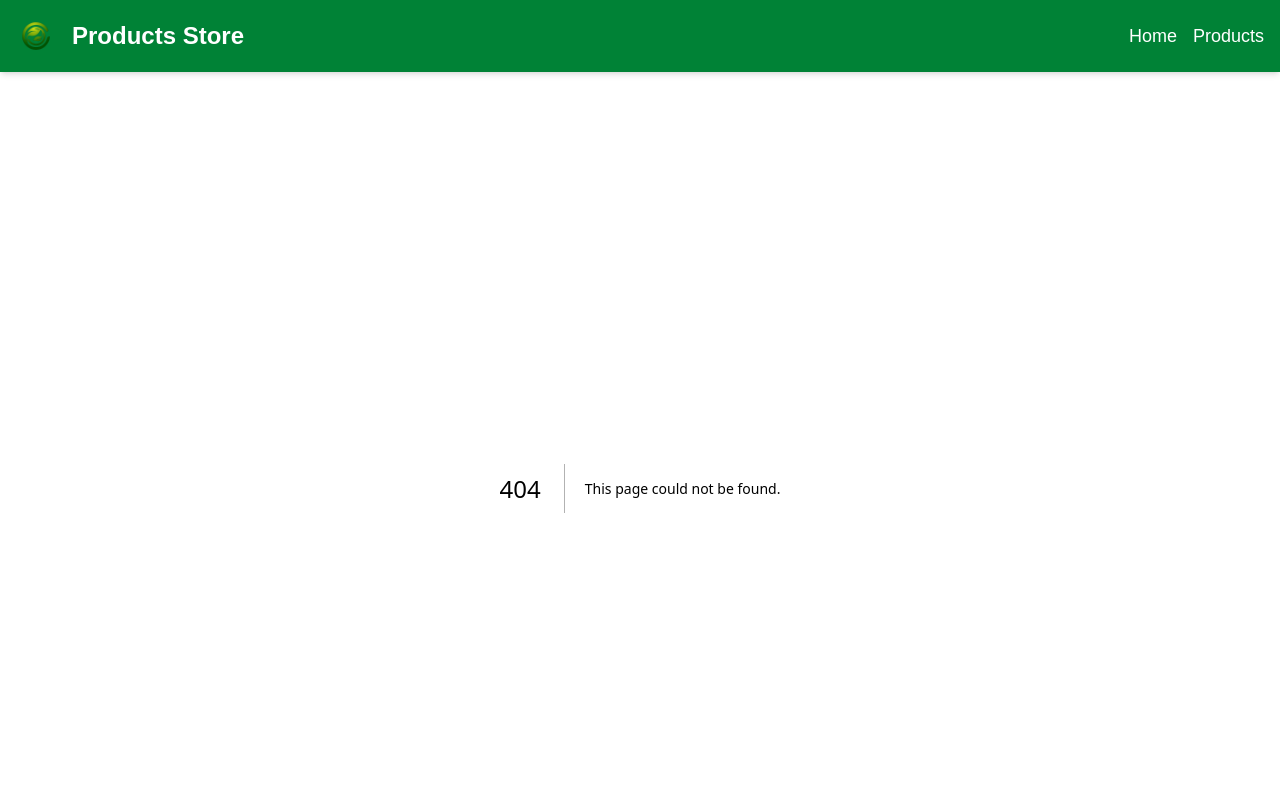
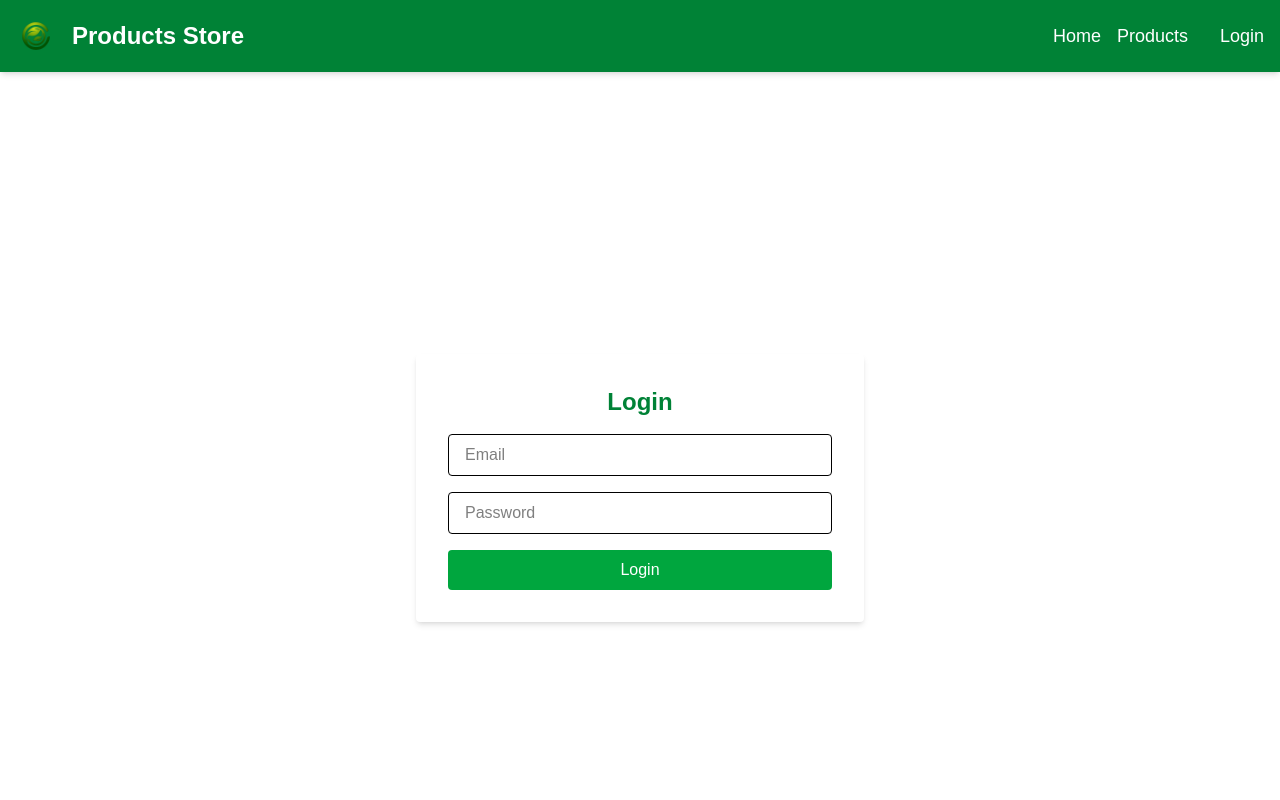
Before and after one commit to yatharthrathii/next.js-routing-task, a Next.js app: page /login in a window 1280 px wide. Before the commit this address had no page. Shown: the top 800 px of the page. Built offline with nearby package versions, Linux system fonts and the light colour scheme; no server answers.

Commit message:
Authentication in Next.js using jose and Cookies

```diff
--- /dev/null
+++ b/src/app/api/login/route.js
@@ -0,0 +1,23 @@
+import { NextResponse } from 'next/server';
+import { signToken } from '@/utils/auth';
+
+export async function POST(req) {
+  const { email, password } = await req.json();
+
+  if (email === 'test@example.com' && password === '123456') {
+    const token = await signToken({ email });
+
+    const response = NextResponse.json({ success: true });
+    response.cookies.set('token', token, {
+      httpOnly: true,
+      secure: true,
+      sameSite: 'lax',
+      path: '/',
+      maxAge: 60 * 60,
+    });
+
+    return response;
+  }
+
+  return NextResponse.json({ error: 'Invalid credentials' }, { status: 401 });
+}
--- /dev/null
+++ b/src/app/api/logout/route.js
@@ -0,0 +1,14 @@
+import { NextResponse } from 'next/server';
+
+export async function POST() {
+  const response = NextResponse.json({ success: true });
+
+  // Remove the token cookie
+  response.cookies.set('token', '', {
+    httpOnly: true,
+    path: '/',
+    expires: new Date(0),
+  });
+
+  return response;
+}
--- a/src/app/layout.js
+++ b/src/app/layout.js
@@ -1,20 +1,25 @@
 import './globals.css';
 import Link from 'next/link';
 import Image from 'next/image';
+import { cookies } from 'next/headers';
+import { verifyToken } from './lib/auth';
 
 export const metadata = {
   title: 'Next.js',
   description: 'Basic layout with header and footer',
 };
 
-export default function RootLayout({ children }) {
+export default async function RootLayout({ children }) {
+  const cookieStore = cookies();
+  const token = cookieStore.get('token')?.value;
+  const user = await verifyToken(token);
+
   return (
     <html lang="en">
       <body className="bg-green-50 text-green-900 font-sans flex flex-col min-h-screen">
-
         <header className="bg-green-700 text-white p-4 shadow-md">
           <div className="container mx-auto flex items-center justify-between">
-
+            {/* Logo & Title */}
             <div className="flex items-center space-x-4">
               <Image
                 src="/logo.png"
@@ -26,9 +31,25 @@ export default function RootLayout({ children }) {
               <h1 className="text-2xl font-bold">Products Store</h1>
             </div>
 
-            <nav className="space-x-4 text-lg">
+            {/* Navigation */}
+            <nav className="space-x-4 text-lg flex items-center">
               <Link href="/" className="hover:underline">Home</Link>
               <Link href="/products" className="hover:underline">Products</Link>
+
+              {user ? (
+                <form action="/api/logout" method="POST" className="inline">
+                  <button
+                    type="submit"
+                    className="bg-red-600 px-3 py-1 rounded hover:bg-red-700 ml-4"
+                  >
+                    Logout
+                  </button>
+                </form>
+              ) : (
+                <Link href="/login" className="hover:underline text-white ml-4">
+                  Login
+                </Link>
+              )}
             </nav>
           </div>
         </header>
--- /dev/null
+++ b/src/app/lib/auth.js
@@ -0,0 +1,19 @@
+import { SignJWT, jwtVerify } from 'jose';
+
+const secret = new TextEncoder().encode(process.env.JWT_SECRET || 'abcde'); // secure key
+
+export async function signToken(payload) {
+  return await new SignJWT(payload)
+    .setProtectedHeader({ alg: 'HS256' })
+    .setExpirationTime('1h')
+    .sign(secret);
+}
+
+export async function verifyToken(token) {
+  try {
+    const { payload } = await jwtVerify(token, secret);
+    return payload;
+  } catch (error) {
+    return null;
+  }
+}
--- /dev/null
+++ b/src/app/login/page.js
@@ -0,0 +1,54 @@
+'use client';
+import { useState } from 'react';
+import { useRouter } from 'next/navigation';
+
+export default function LoginPage() {
+  const router = useRouter();
+  const [email, setEmail] = useState('');
+  const [password, setPassword] = useState('');
+
+  const handleLogin = async (e) => {
+    e.preventDefault();
+
+    const res = await fetch('/api/login', {
+      method: 'POST',
+      body: JSON.stringify({ email, password }),
+    });
+
+    if (res.ok) {
+      router.push('/protected');
+    } else {
+      alert('Invalid login!');
+    }
+  };
+
+  return (
+    <div className="flex items-center justify-center min-h-screen text-black">
+      <form onSubmit={handleLogin} className="p-8 bg-white  rounded shadow-md w-full max-w-md space-y-4">
+        <h2 className="text-2xl font-bold text-green-700 text-center">Login</h2>
+
+        <input
+          type="email"
+          placeholder="Email"
+          value={email}
+          onChange={(e) => setEmail(e.target.value)}
+          required
+          className="w-full border px-4 py-2 rounded"
+        />
+
+        <input
+          type="password"
+          placeholder="Password"
+          value={password}
+          onChange={(e) => setPassword(e.target.value)}
+          required
+          className="w-full border px-4 py-2 rounded"
+        />
+
+        <button type="submit" className="w-full bg-green-600 text-white py-2 rounded">
+          Login
+        </button>
+      </form>
+    </div>
+  );
+}
--- /dev/null
+++ b/src/app/protected/page.js
@@ -0,0 +1,31 @@
+import { cookies } from 'next/headers';
+import { verifyToken } from '@/utils/auth';
+
+export default async function ProtectedPage() {
+  const cookieStore = cookies();
+  const token = cookieStore.get('token')?.value;
+
+  const user = await verifyToken(token);
+
+  if (!user) {
+    return (
+      <div className="p-6 text-red-600">
+        Unauthorized. Please <a href="/login" className="underline">Login</a>.
+      </div>
+    );
+  }
+
+  return (
+    <div className="p-6">
+      <h1 className="text-2xl font-bold text-green-700">Welcome, {user.email}</h1>
+      <form action="/api/logout" method="POST">
+        <button
+          type="submit"
+          className="mt-4 px-4 py-2 bg-red-600 text-white rounded"
+        >
+          Logout
+        </button>
+      </form>
+    </div>
+  );
+}
```
Also changed, not shown: package.json (+5 -4 lines), 1 other file (tests, documents, lock files or other folders).
